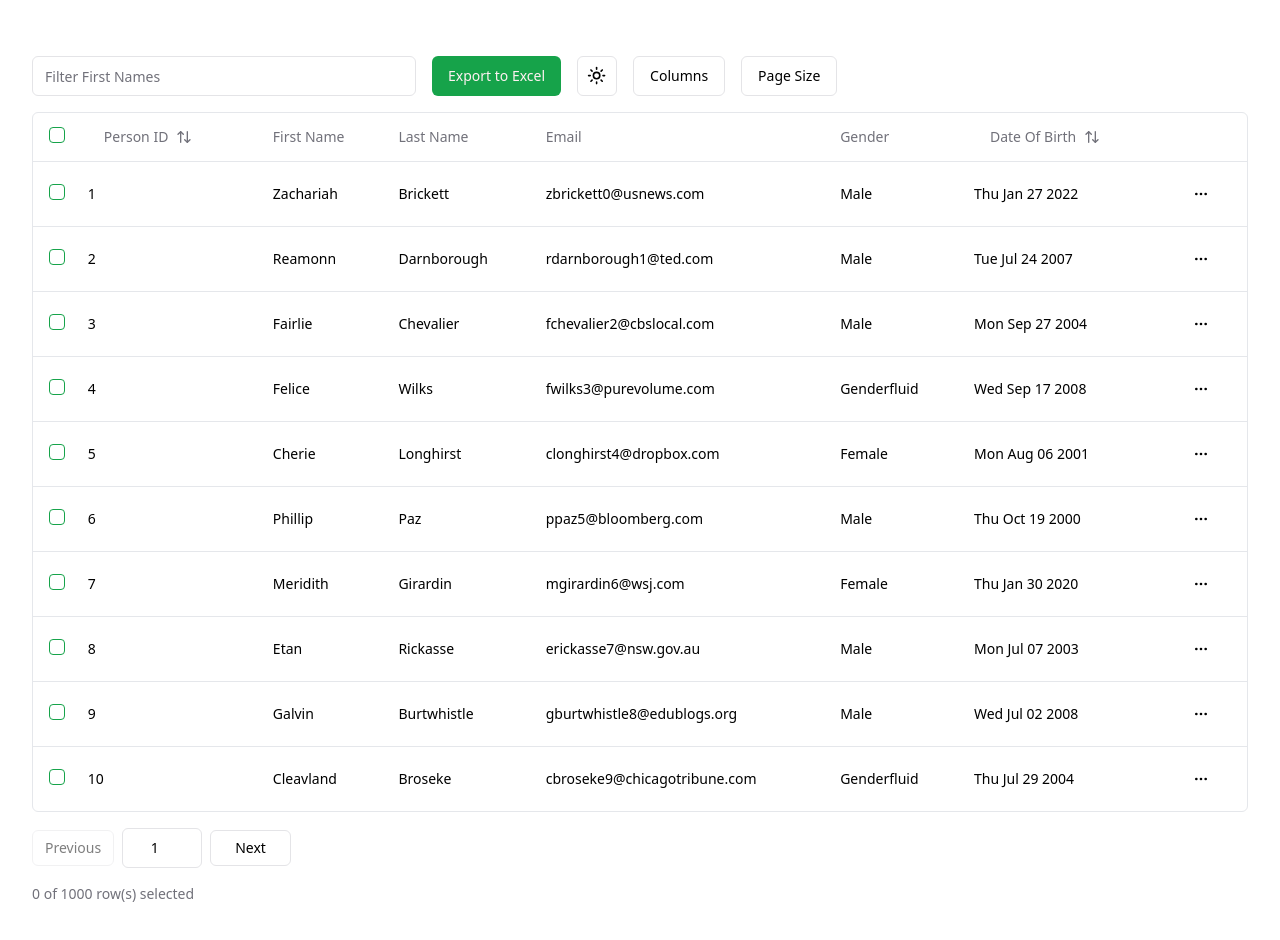
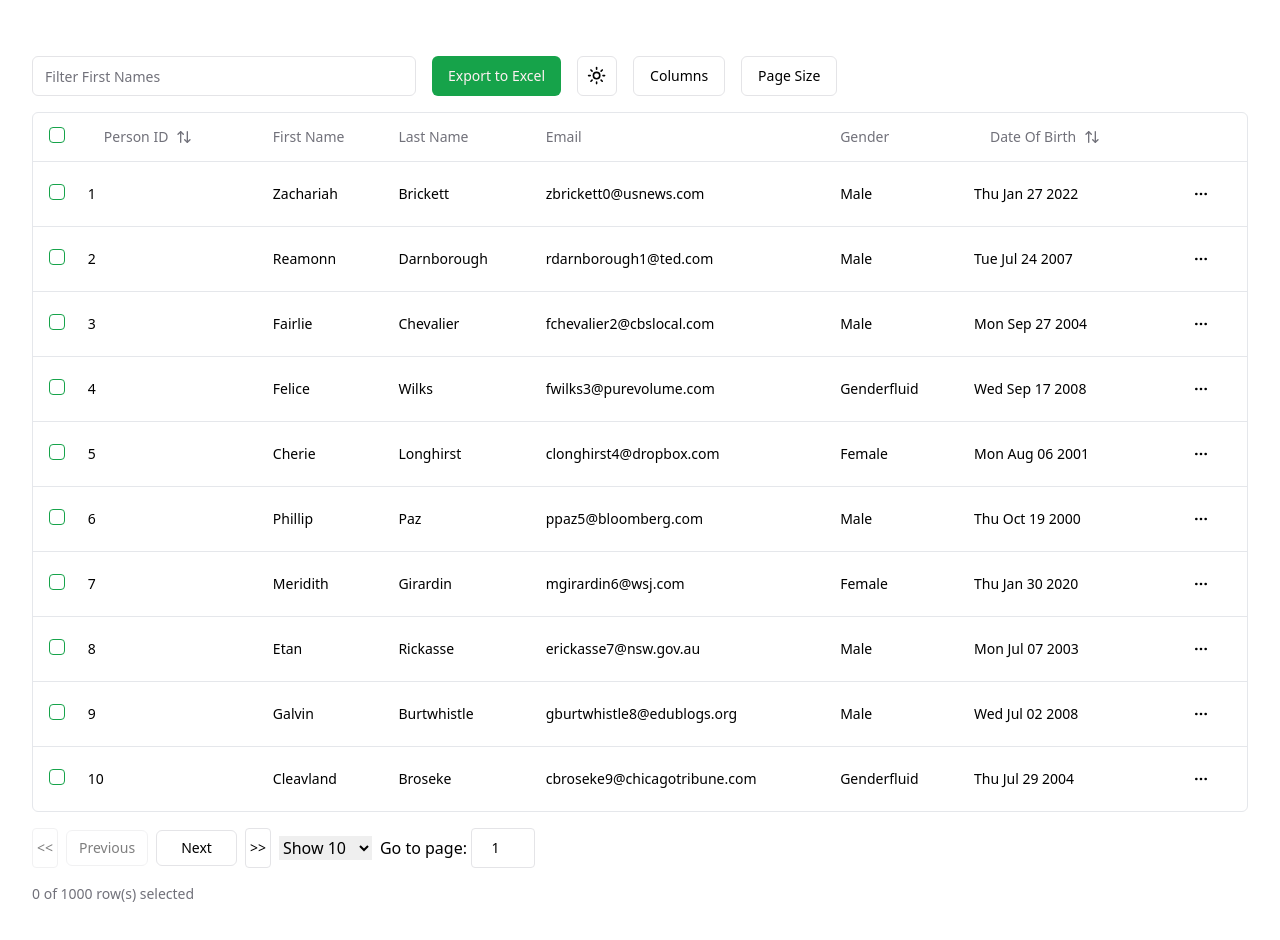
Before and after one commit to MertMURAT/React-Table-Template, a Next.js app in the folder shadcn-table/: page /people in a window 1280 px wide. Shown: the top 940 px of the page. Built offline with nearby package versions, Linux system fonts and the light colour scheme.

Commit message:
Pagination Controlled

```diff
--- a/shadcn-table/src/app/people/data-table.tsx
+++ b/shadcn-table/src/app/people/data-table.tsx
@@ -221,6 +221,14 @@ export function PeopleDataTable<TData, TValue>({
             {/* pagination */}
             <div className="flex items-center justify-start space-x-2 py-4">
                 <Button
+                    className="border rounded p-1"
+                    onClick={() => table.firstPage()}
+                    disabled={!table.getCanPreviousPage()}
+                    variant="outline"
+                >
+                    {'<<'}
+                </Button>
+                <Button
                     variant='outline'
                     size='sm'
                     onClick={() => {
@@ -230,19 +238,7 @@ export function PeopleDataTable<TData, TValue>({
                 >
                     Previous
                 </Button>
-                <Input
-                    type="number"
-                    min={1}
-                    max={table.getPageCount()}
-                    value={table.getState().pagination.pageIndex + 1} // 1 tabanlı göstermek için +1
-                    onChange={(e) => {
-                        const newPageIndex = parseInt(e.target.value, 10) - 1; // 0 tabanlı iç değer için -1
-                        if (!isNaN(newPageIndex) && newPageIndex >= 0 && newPageIndex < table.getPageCount()) {
-                            table.setPageIndex(newPageIndex);
-                        }
-                    }}
-                    className="w-20 text-center"
-                />
+
                 <Button
                     variant='outline'
                     size='sm'
@@ -254,6 +250,45 @@ export function PeopleDataTable<TData, TValue>({
                 >
                     Next
                 </Button>
+                <Button
+                    className="border rounded p-1"
+                    onClick={() => table.lastPage()}
+                    disabled={!table.getCanNextPage()}
+                    variant="outline"
+                >
+                    {'>>'}
+                </Button>
+
+                <select
+                    value={table.getState().pagination.pageSize}
+                    onChange={e => {
+                        table.setPageSize(Number(e.target.value))
+                    }}
+                >
+                    {[10, 20, 50, 100].map(pageSize => (
+                        <option key={pageSize} value={pageSize}>
+                            Show {pageSize}
+                        </option>
+                    ))}
+                </select>
+
+                <span className="flex items-center justify-end gap-1">
+                    Go to page:
+                    <Input
+                        type="number"
+                        min="1"
+                        max={table.getPageCount()}
+                        defaultValue={table.getState().pagination.pageIndex + 1}
+                        onChange={e => {
+                            if (Number(e.target.value) > table.getPageCount()) {
+                                table.setPageIndex(table.getPageCount())
+                            }
+                            const page = e.target.value ? Number(e.target.value) - 1 : 0
+                            table.setPageIndex(page)
+                        }}
+                        className="border p-1 rounded w-16 text-center"
+                    />
+                </span>
             </div>
             <div className="flext-1 text-sm text-muted-foreground">
                 {table.getFilteredSelectedRowModel().rows.length} of {` `}
```
